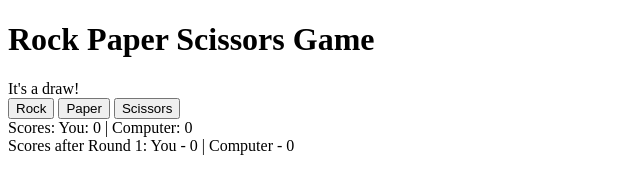
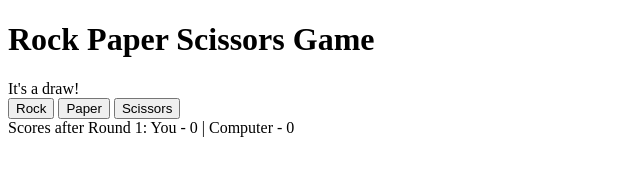
Before and after one commit to Rina-Mbugua/RockPaperScissors, a plain HTML site: page index.html in a window 1280 px wide. Both pictures are taken after a click on the button "Rock". Shown: the whole page, without its empty margins (0-640 px from the left). Drawn offline with Linux system fonts and the light colour scheme.

Commit message:
declared scoreDiv outside playRound

```diff
--- a/index.html
+++ b/index.html
@@ -15,7 +15,7 @@
     <button id="paper-Btn">Paper</button>
     <button id="scissors-Btn">Scissors</button>
 
-    <div id="scores">Scores: You: 0 | Computer: 0</div>
+    <div id="scores">Scores after Round:  You: 0  |  Computer: 0</div>
 </body>
 
 <script src="java.js"></script>
--- a/java.js
+++ b/java.js
@@ -18,6 +18,8 @@ let computerScore = 0;
 
 
 let roundsPlayed = 0;
+
+const scoreDiv = document.getElementById('scores')
 
 function playRound(userOption, computerOption) {
 
@@ -74,11 +76,9 @@ function playRound(userOption, computerOption) {
 
  console.log(`Scores after Round ${roundsPlayed}: You - ${userScore} | Computer - ${computerScore}`)
 
- const runningScoreUser = document.createElement('div');
-    runningScoreUser.textContent = `Scores after Round ${roundsPlayed}: You - ${userScore} | Computer - ${computerScore}`
 
-const scoreDiv = document.getElementById('scores')
- scoreDiv.appendChild(runningScoreUser)
+   scoreDiv.textContent = `Scores after Round ${roundsPlayed}: You - ${userScore} | Computer - ${computerScore}`
+
 
 }
 
```
